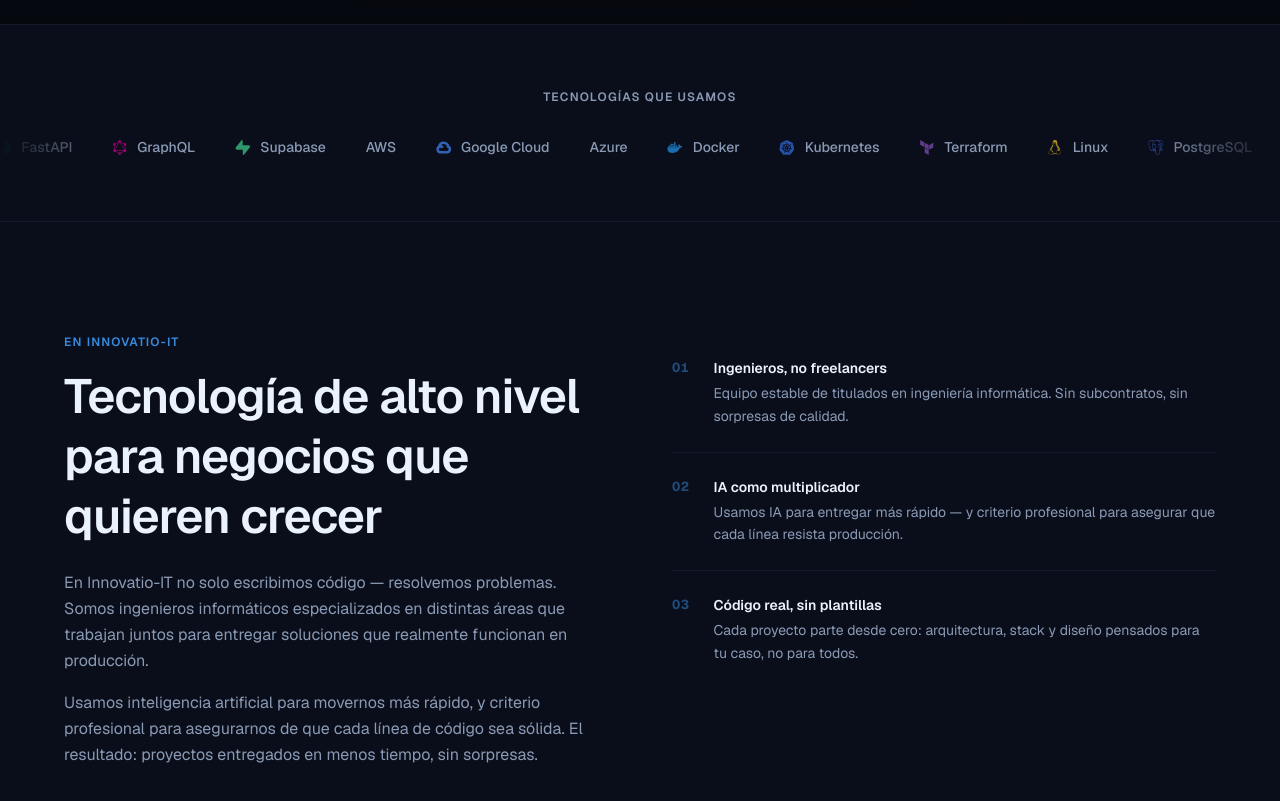
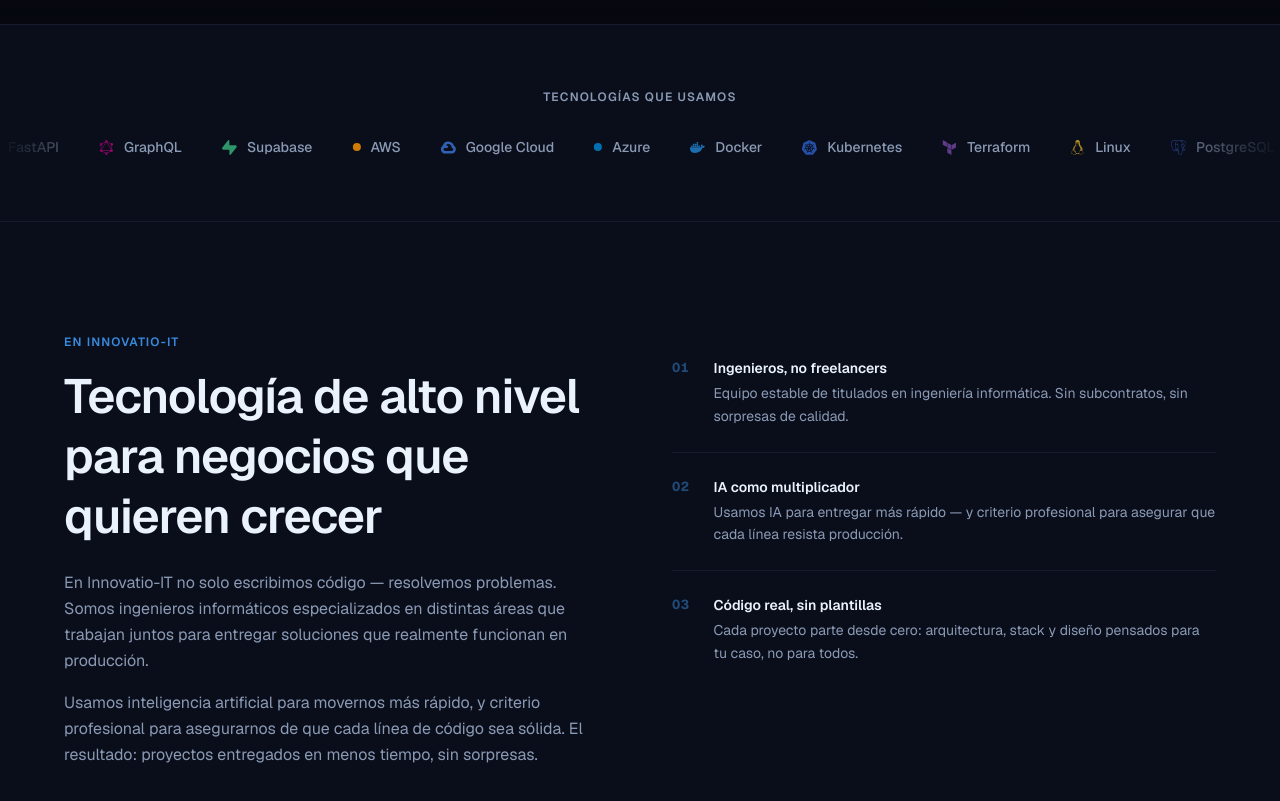
Before and after one commit to Felipe-Innovatio/landing-innovatio, a Next.js app: page / in a window 1280 px wide. Shown: the part 840-1641 px from the top of the page. Built offline with nearby package versions, Linux system fonts and the light colour scheme; no server answers.

Commit message:
fix: íconos negros/blancos visibles en fondo oscuro

```diff
--- a/src/components/sections/TechStack.tsx
+++ b/src/components/sections/TechStack.tsx
@@ -10,6 +10,7 @@ import type { SimpleIcon } from "simple-icons";
 interface Tech {
   name: string;
   icon?: SimpleIcon;
+  color?: string;
   url?: string;
 }
 
@@ -27,9 +28,9 @@ const technologies: Tech[] = [
   { name: "GraphQL", icon: siGraphql, url: "https://graphql.org/" },
   { name: "Supabase", icon: siSupabase, url: "https://supabase.com/" },
   // Cloud
-  { name: "AWS", url: "https://aws.amazon.com/" },
+  { name: "AWS", color: "#FF9900", url: "https://aws.amazon.com/" },
   { name: "Google Cloud", icon: siGooglecloud, url: "https://cloud.google.com/" },
-  { name: "Azure", url: "https://azure.microsoft.com/" },
+  { name: "Azure", color: "#0089D6", url: "https://azure.microsoft.com/" },
   { name: "Docker", icon: siDocker, url: "https://www.docker.com/" },
   { name: "Kubernetes", icon: siKubernetes, url: "https://kubernetes.io/" },
   { name: "Terraform", icon: siTerraform, url: "https://www.terraform.io/" },
@@ -41,7 +42,7 @@ const technologies: Tech[] = [
   { name: "MySQL", icon: siMysql, url: "https://www.mysql.com/" },
   { name: "Firebase", icon: siFirebase, url: "https://firebase.google.com/" },
   // IA Cloud
-  { name: "OpenAI", url: "https://openai.com/" },
+  { name: "OpenAI", color: "#74AA9C", url: "https://openai.com/" },
   { name: "Anthropic", icon: siAnthropic, url: "https://anthropic.com/" },
   { name: "Gemini", icon: siGooglegemini, url: "https://gemini.google.com/" },
   { name: "AWS Bedrock", url: "https://aws.amazon.com/bedrock/" },
@@ -52,7 +53,7 @@ const technologies: Tech[] = [
 ];
 
 function iconColor(hex: string): string {
-  if (hex === "FFFFFF" || hex === "000000") return "var(--muted)";
+  if (hex === "FFFFFF" || hex === "000000") return "var(--foreground)";
   return `#${hex}`;
 }
 
@@ -91,22 +92,23 @@ export default function TechStack() {
               rel="noopener noreferrer"
               className="flex items-center gap-2.5 mx-5 shrink-0 hover:opacity-80 transition-opacity"
             >
-              {tech.icon && (
+              {tech.icon ? (
                 <svg
                   role="img"
                   viewBox="0 0 24 24"
                   width="15"
                   height="15"
                   aria-hidden="true"
-                  style={{
-                    fill: iconColor(tech.icon.hex),
-                    opacity: 0.7,
-                    flexShrink: 0,
-                  }}
+                  style={{ fill: iconColor(tech.icon.hex), opacity: 0.7, flexShrink: 0 }}
                 >
                   <path d={tech.icon.path} />
                 </svg>
-              )}
+              ) : tech.color ? (
+                <span
+                  className="w-2 h-2 rounded-full shrink-0"
+                  style={{ background: tech.color, opacity: 0.8 }}
+                />
+              ) : null}
               <span
                 className="text-sm font-medium whitespace-nowrap"
                 style={{ color: "var(--muted)" }}
```
